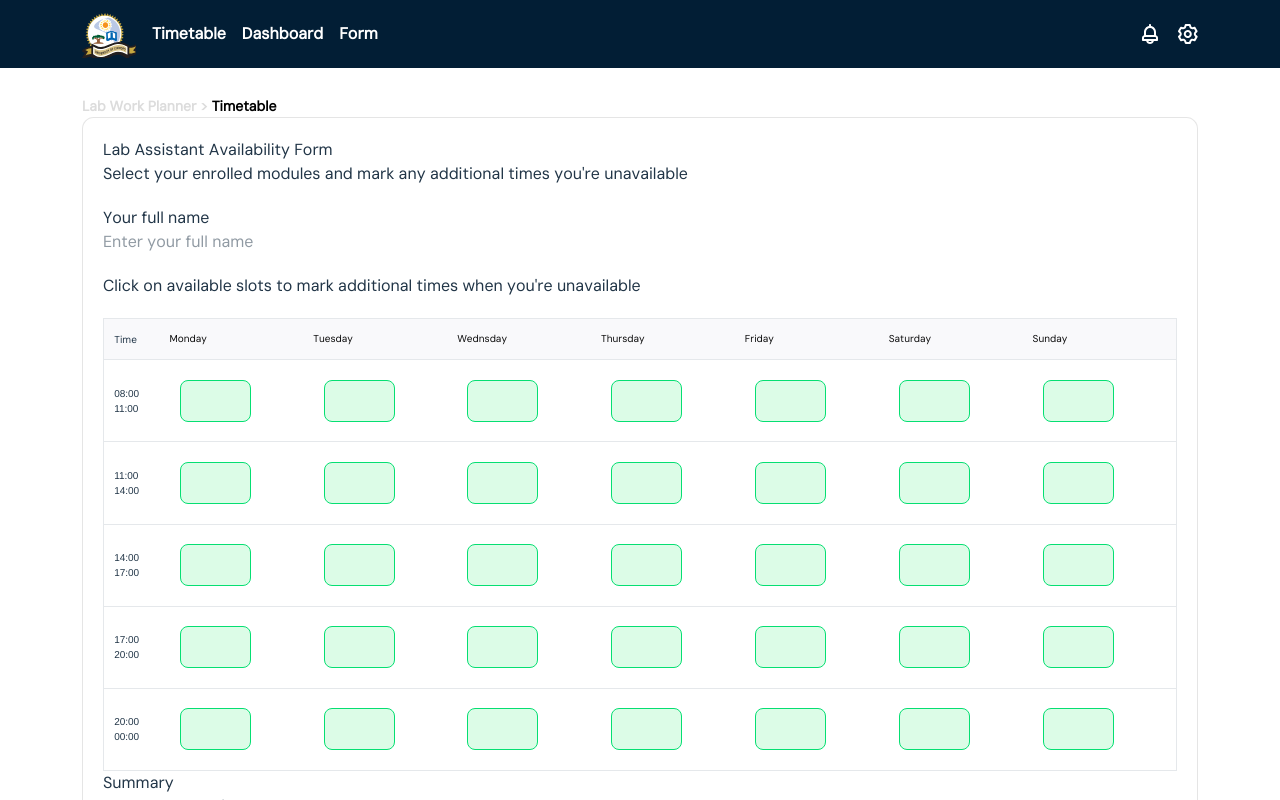
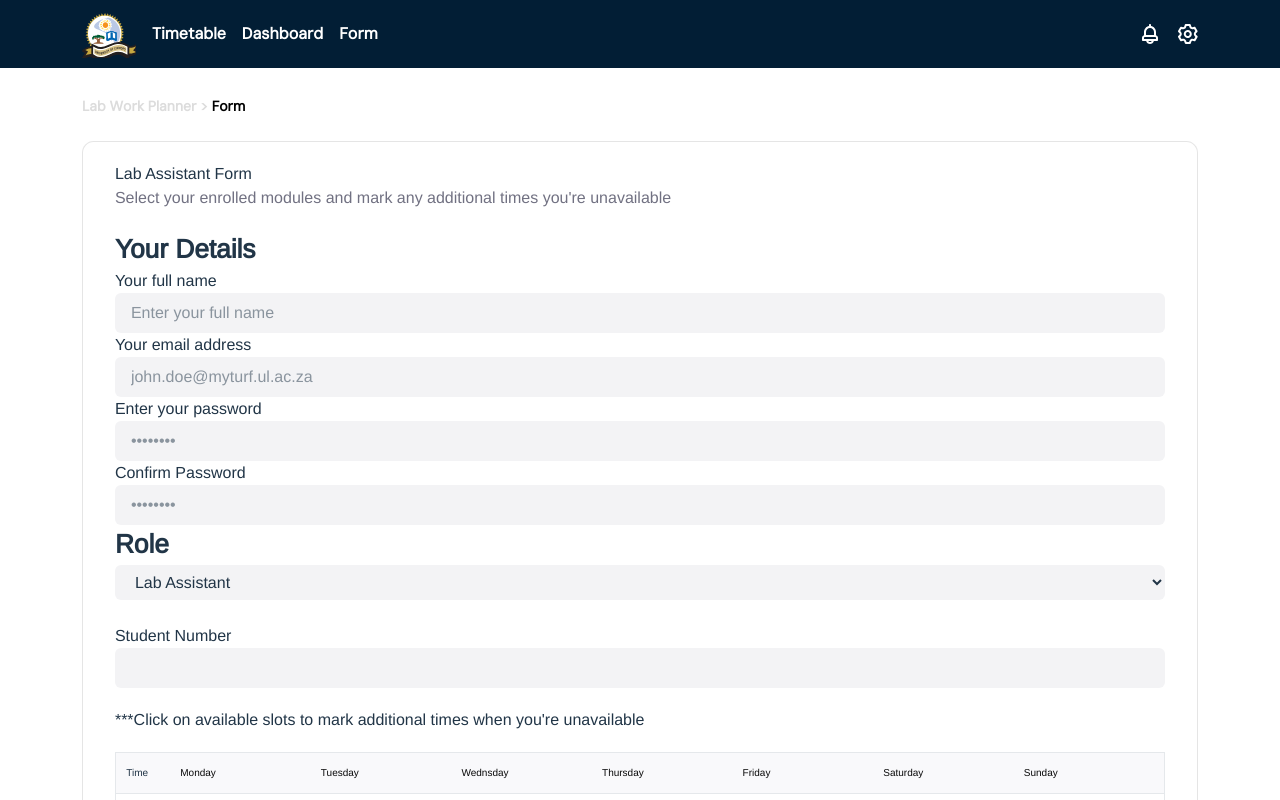
Before and after one commit to mothibimalebana/lab-work-planner, a React (Vite) app: page /app/form in a window 1280 px wide. Shown: the top 800 px of the page. Built offline with nearby package versions, Linux system fonts and the light colour scheme.

Commit message:
style: added colors to td of static timetable on form

```diff
--- a/src/App.tsx
+++ b/src/App.tsx
@@ -2,13 +2,13 @@ import { Outlet } from "react-router"
 import Header from "./components/Header"
 import Navbar from "./components/Navbar"
 import phoneError from "./assets/svg/phone-error-svgrepo-com.svg"
-import { useEffect, useState } from "react";
+import { useState } from "react";
 
 function App() {
-  const [page, setPage] = useState('Timetable');
-
   const getPage = window.location.pathname.slice(5);
   const currPage = getPage[0].toUpperCase() + getPage.slice(1);
+
+    const [page, setPage] = useState(currPage);
 
   return (
     <div className="app">
--- a/src/pages/Form.tsx
+++ b/src/pages/Form.tsx
@@ -49,16 +49,42 @@ function Registration(){
 
 
     return(
-        <div className="registration px-[5.12rem]">
-            <div className="form bg-white p-5 rounded-[0.73163rem]! border border-solid border-[rgba(0,0,0,0.10)]!">
+        <div className="registration px-[5.12rem] font-[Arimo] mt-6">
+            <div className="form bg-white px-8 py-5 rounded-[0.73163rem]! border border-solid border-[rgba(0,0,0,0.10)]!">
                 <form action="# flex flex-col">
                     <div className="head mb-5">
-                        <h6>Lab Assistant Availability Form</h6>
-                        <p>Select your enrolled modules and mark any additional times you're unavailable</p>
+                        <h6 className="font-normal">Lab Assistant Form</h6>
+                        <p className="text-[#717182]">Select your enrolled modules and mark any additional times you're unavailable</p>
                     </div>
                     <div className="name mb-5">
-                        <label htmlFor="fullName"><h5>Your full name</h5></label>
-                        <input type="text" name="fullName" placeholder="Enter your full name" />
+                        <h4 className="font-bold text-[1.64069rem]">Your Details</h4>
+                        <fieldset className="flex flex-col">
+                            <label htmlFor="fullName"><h5>Your full name</h5></label>
+                            <input className="bg-[#F3F3F5] px-4 py-2 rounded-md" type="text" name="fullName" placeholder="Enter your full name" />
+                        </fieldset>
+                        <fieldset className="flex flex-col">
+                            <label htmlFor="email">Your email address</label>
+                            <input className="bg-[#F3F3F5] px-4 py-2 rounded-md" type="email" name="email" placeholder="john.doe@myturf.ul.ac.za"/>
+                        </fieldset>
+                        <fieldset className="flex flex-col">
+                            <label htmlFor="password">Enter your password</label>
+                            <input className="bg-[#F3F3F5] px-4 py-2 rounded-md" type="password" name="password" placeholder="••••••••" />
+                        </fieldset>
+                        <fieldset className="flex flex-col">
+                            <label htmlFor="confirmPassword">Confirm Password</label>
+                            <input className="bg-[#F3F3F5] px-4 py-2 rounded-md" type="password" name="confirmPassword" placeholder="••••••••" />
+                        </fieldset>
+                        <fieldset className="flex flex-col mb-6">
+                            <label htmlFor="role" className="font-bold text-[1.64069rem]">Role</label>
+                            <select name="role" className="bg-[#F3F3F5] px-4 py-2 rounded-md">
+                                <option value="assistant">Lab Assistant</option>
+                                <option value="supervisor">Lab Supervisor</option>
+                            </select>
+                        </fieldset>
+                        <fieldset className="flex flex-col">
+                            <label htmlFor="studentID">Student Number</label>
+                            <input className="bg-[#F3F3F5] px-4 py-2 rounded-md" type="text" name="studentID" />
+                        </fieldset>
                     </div>
                     <div className="modules mb-5">
 
@@ -68,9 +94,9 @@ function Registration(){
 
                         </div>
                         <div className="text mb-5">
-                            <p>Click on available slots to mark additional times when you're unavailable</p>
+                            <p>***Click on available slots to mark additional times when you're unavailable</p>
                         </div>
-                        <div className="table w-fit mt-2.5">
+                        <div className="table w-[ mt-2.5">
                             <table className="w-full text-[0.62713rem] rounded-md border border-solid border-[#E5E8EB] bg-white">
                                 <tbody>
                                     <tr className="rounded-lg border-b border-b-solid border-b-[#E5E8EB]">
@@ -85,15 +111,15 @@ function Registration(){
                                     </tr>
                                     <tr className="rounded-lg font-[Arimo] border-b border-b-solid border-b-[#E5E8EB]">
                                         <td className="w-[4.43731rem]! text-left font-normal">08:00 <br />11:00</td>
-                                        {schedule[0].map((shift) => shift.shift ? <td className="h-[2.59031rem]! w-[4.43731rem]!"><div className="working h-[2.59031rem]! flex w-[4.43731rem]!1  rounded-lg border border-solid border-[#337E89] bg-[rgba(142,184,190,0.20)]"><div className="cell p-[0.65rem] text-[0.74513rem]"> <h6>Lab Assistant</h6> <p>{shift.supervisor}</p> <p>Lab: {shift.lab}</p> </div></div></td> : <td className="h-[2.59031rem]! w-[4.43731rem]!"><div className="freeSlot bg-[#DCFCE7] border border-solid  border-[#05DF72] h-[2.59031rem]! text-left w-[4.43731rem]! text-[#99A1AF] rounded-lg  cell p-[0.65rem] text-[0.74513rem]"></div></td>)}
+                                        {schedule[0].map((shift) => shift.shift ? <td className="h-[2.59031rem]! w-[4.43731rem]!"><div className="working h-[2.59031rem]! flex w-[4.43731rem]!1  rounded-lg border border-solid border-[#337E89] bg-[rgba(142,184,190,0.20)]"><div className="cell p-[0.65rem] text-[0.74513rem]"> <h6>Lab Assistant</h6> <p>{shift.supervisor}</p> <p>Lab: {shift.lab}</p> </div></div></td> : <td className="h-[2.59031rem]! w-[4.43731rem]!"><div className="freeSlot bg-[#DCFCE7] border border-solid  border-[#05DF72] h-[2.59031rem]! text-left w-[4.43731rem]! text-[#99A1AF] rounded-lg  cell p-[0.65rem] text-[0.74513rem] hover:bg-[#8CFFB4]"></div></td>)}
                                     </tr>
                                     <tr className="rounded-lg font-[Arimo] border-b border-b-solid border-b-[#E5E8EB]">
                                         <td className="w-[4.43731rem]!  text-left font-normal">11:00 <br />14:00</td>
-                                        {schedule[1].map((shift) => shift.shift ? <td className="h-[2.59031rem]! w-[4.43731rem]!"><div className="working h-[2.59031rem]! flex w-[4.43731rem]!  rounded-lg border border-solid border-[#337E89] bg-[rgba(142,184,190,0.20)] "><div className="cell p-[0.65rem] text-[0.74513rem]"> <h6>Lab Assistant</h6> <p>{shift.supervisor}</p> <p>Lab: {shift.lab}</p> </div></div></td> : <td className="h-[2.59031rem]! w-[4.43731rem]!"><div className="freeSlot bg-[#DCFCE7] border border-solid  border-[#05DF72] h-[2.59031rem]! text-left w-[4.43731rem]! text-[#99A1AF] rounded-lg cell p-[0.65rem] text-[0.74513rem]"></div></td>)}
+                                        {schedule[1].map((shift) => shift.shift ? <td className="h-[2.59031rem]! w-[4.43731rem]!"><div className="working h-[2.59031rem]! flex w-[4.43731rem]!  rounded-lg border border-solid border-[#337E89] bg-[rgba(142,184,190,0.20)] "><div className="cell p-[0.65rem] text-[0.74513rem]"> <h6>Lab Assistant</h6> <p>{shift.supervisor}</p> <p>Lab: {shift.lab}</p> </div></div></td> : <td className="h-[2.59031rem]! w-[4.43731rem]!"><div className="freeSlot bg-[#DCFCE7] border border-solid  border-[#05DF72] h-[2.59031rem]! text-left w-[4.43731rem]! text-[#99A1AF] rounded-lg cell p-[0.65rem] text-[0.74513rem] hover:bg-[#8CFFB4]"></div></td>)}
                                     </tr>
                                     <tr className="rounded-lg font-[Arimo] border-b border-b-solid border-b-[#E5E8EB]">
                                         <td className="w-[4.43731rem]!  text-left font-normal">14:00 <br />17:00</td>
-                                        {schedule[2].map((shift) => shift.shift ? <td className="h-[2.59031rem]! w-[4.43731rem]!"><div className="working h-[2.59031rem]! flex w-[4.43731rem]!  rounded-lg border border-solid border-[#337E89] bg-[rgba(142,184,190,0.20)] "><div className="cell p-[0.65rem] text-[0.74513rem]"> <h6>Lab Assistant</h6> <p>{shift.supervisor}</p> <p>Lab: {shift.lab}</p> </div></div></td> : <td className="h-[2.59031rem]! w-[4.43731rem]!"><div className="freeSlot bg-[#DCFCE7] border border-solid  border-[#05DF72] h-[2.59031rem]! text-left w-[4.43731rem]! text-[#99A1AF] rounded-lg cell p-[0.65rem] text-[0.74513rem]"></div></td>)}
+                                        {schedule[2].map((shift) => shift.shift ? <td className="h-[2.59031rem]! w-[4.43731rem]!"><div className="working h-[2.59031rem]! flex w-[4.43731rem]!  rounded-lg border border-solid border-[#337E89] bg-[rgba(142,184,190,0.20)] "><div className="cell p-[0.65rem] text-[0.74513rem]"> <h6>Lab Assistant</h6> <p>{shift.supervisor}</p> <p>Lab: {shift.lab}</p> </div></div></td> : <td className="h-[2.59031rem]! w-[4.43731rem]!"><div className="freeSlot bg-[#DCFCE7] border border-solid  border-[#05DF72] h-[2.59031rem]! text-left w-[4.43731rem]! text-[#99A1AF] rounded-lg cell p-[0.65rem] text-[0.74513rem] hover:bg-[#8CFFB4]"></div></td>)}
 
                                     </tr>
                                     <tr className="rounded-lg font-[Arimo] border-b border-b-solid border-b-[#E5E8EB]">
@@ -107,7 +133,7 @@ function Registration(){
                                 </tbody>
                             </table>
                         </div>
-                        <div className="summary">
+                        <div className="summary bg-[#EFF6FF]">
                             <h4>Summary</h4>
                             <p>Available slots: {} / 35</p>
                             <p>Blocked by classes: {}</p>
--- a/src/pages/Timetable.tsx
+++ b/src/pages/Timetable.tsx
@@ -2,7 +2,6 @@ import { useState } from "react";
 import BreadCrumbs from "../components/Breadcrumbs"
 import Primitive from "../components/Primitive";
 import Bookings from "../components/Bookings";
-import type { timetableMode } from "../../types/timetable"
 
 const Timetable = () => {
     const [mode, setMode] = useState('Lab Assistant');
```
